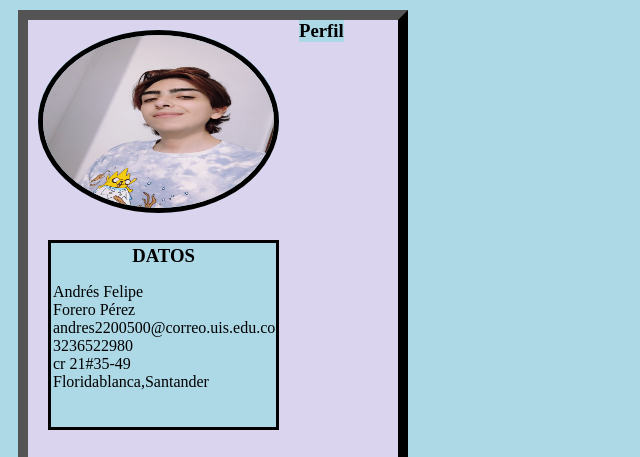
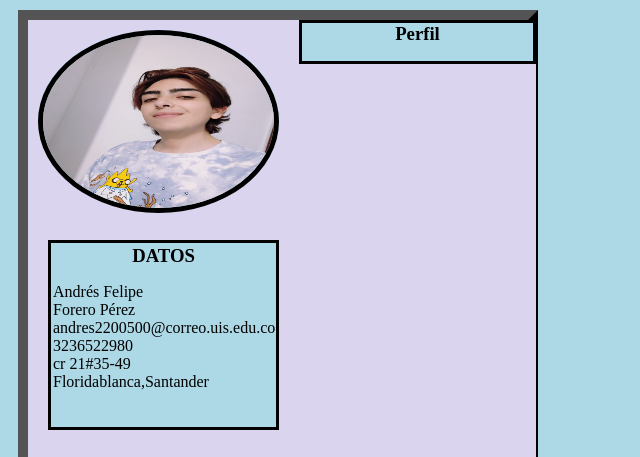
Before and after one commit to AndresFForeroP/Hoja-de-vida-web-prueba, a plain HTML site: page index.html in a window 1280 px wide. Shown: the top 457 px of the page, without its empty margins (0-640 px from the left). Drawn offline with Linux system fonts and the light colour scheme.

Commit message:
no se que hice pero xd

```diff
--- a/css/styles.css
+++ b/css/styles.css
@@ -4,7 +4,7 @@
 .primer-div{
     background-color:#DAD4EF;
     height: 580px;
-    width: 370px;
+    width: 500px;
     margin: 10px;
     border: 10px outset black;
     display: flex;
@@ -55,4 +55,8 @@ h3{
     background-color: #DAD4EF;
 }
 .perfil{
+    box-sizing: content-box;
+    border: 3px solid black;
+    width: 231px;
+    height: auto;
 }
--- a/index.html
+++ b/index.html
@@ -33,8 +33,11 @@
             </div>
         </div>
         <div class="derecha">
-            <div class="Perfil">
+            <div class="perfil">
                 <h3>Perfil</h3>
+                <p>
+
+                </p>
             </div>
         </div>
     </div>
```
